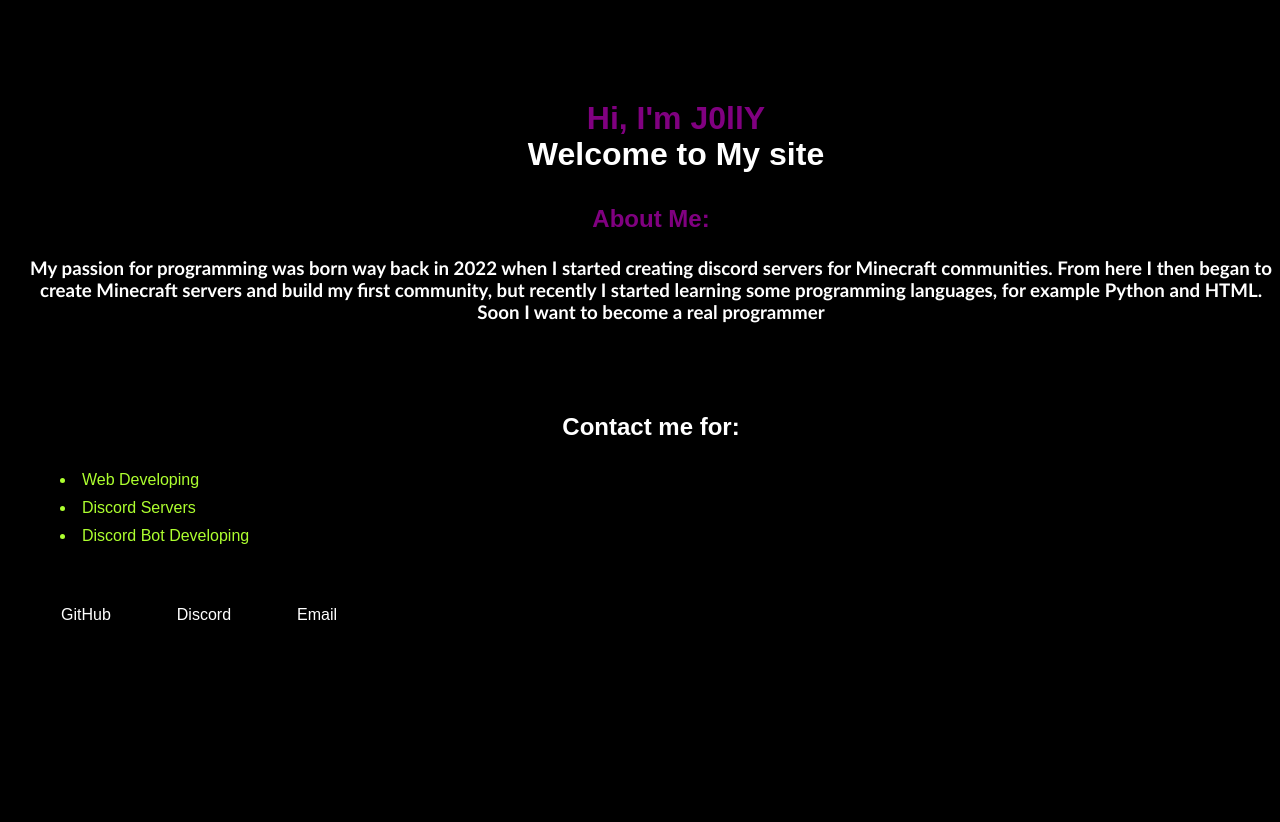
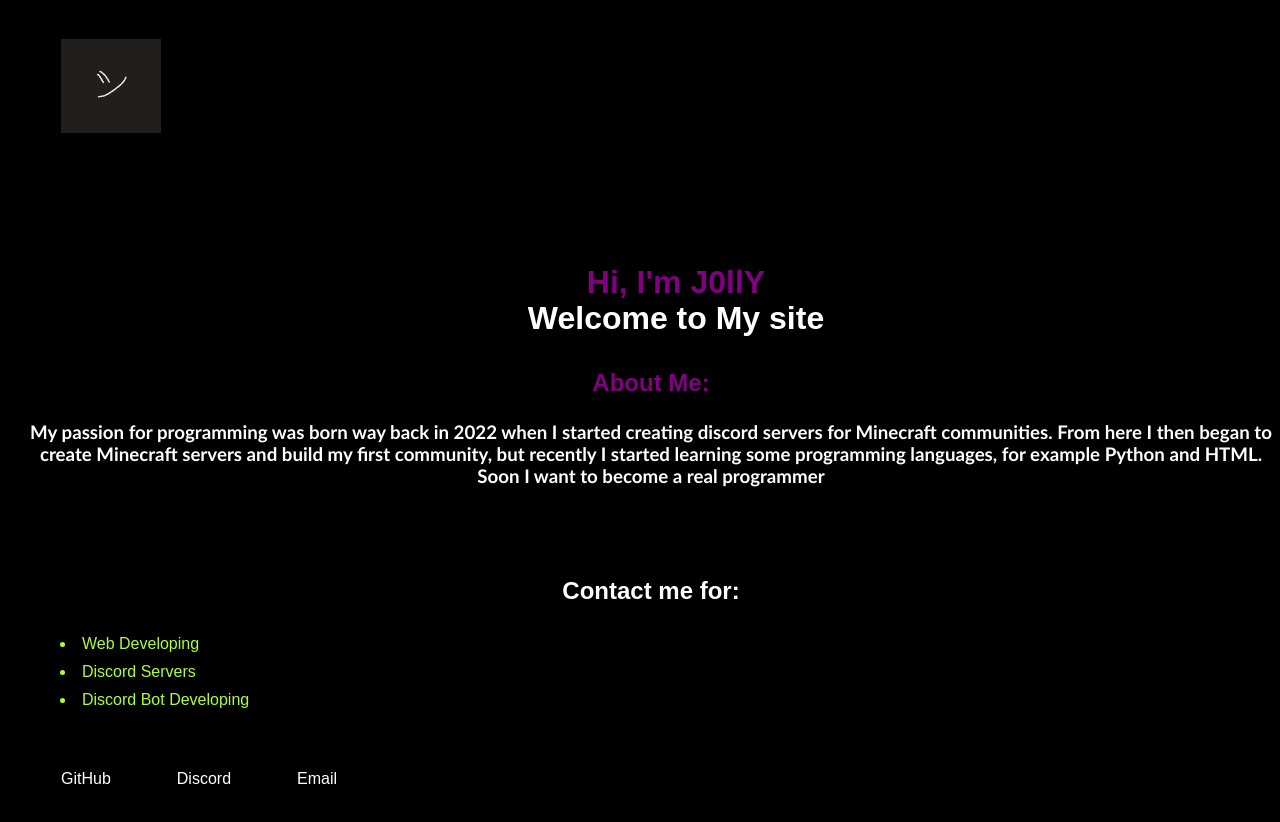
Before and after one commit to J0llY899/J0LLY899.github.io, a plain HTML site: page index.html in a window 1280 px wide. Before the commit the page ends 800 px from the top, so only its background shows below. Drawn offline with Linux system fonts and the light colour scheme.

Commit message:
some fix

```diff
--- a/index.html
+++ b/index.html
@@ -5,6 +5,11 @@
         </title>
         <link rel="stylesheet" href="style.css">
     </head>
+    <a href="https://github.com/J0llY899">
+        <img src="immagine1.png" width="100px">
+    </a>
+
+
     <body>
 
         <h1 id="titolo">
```
Also changed, not shown: style.css (line endings or trailing spaces).
